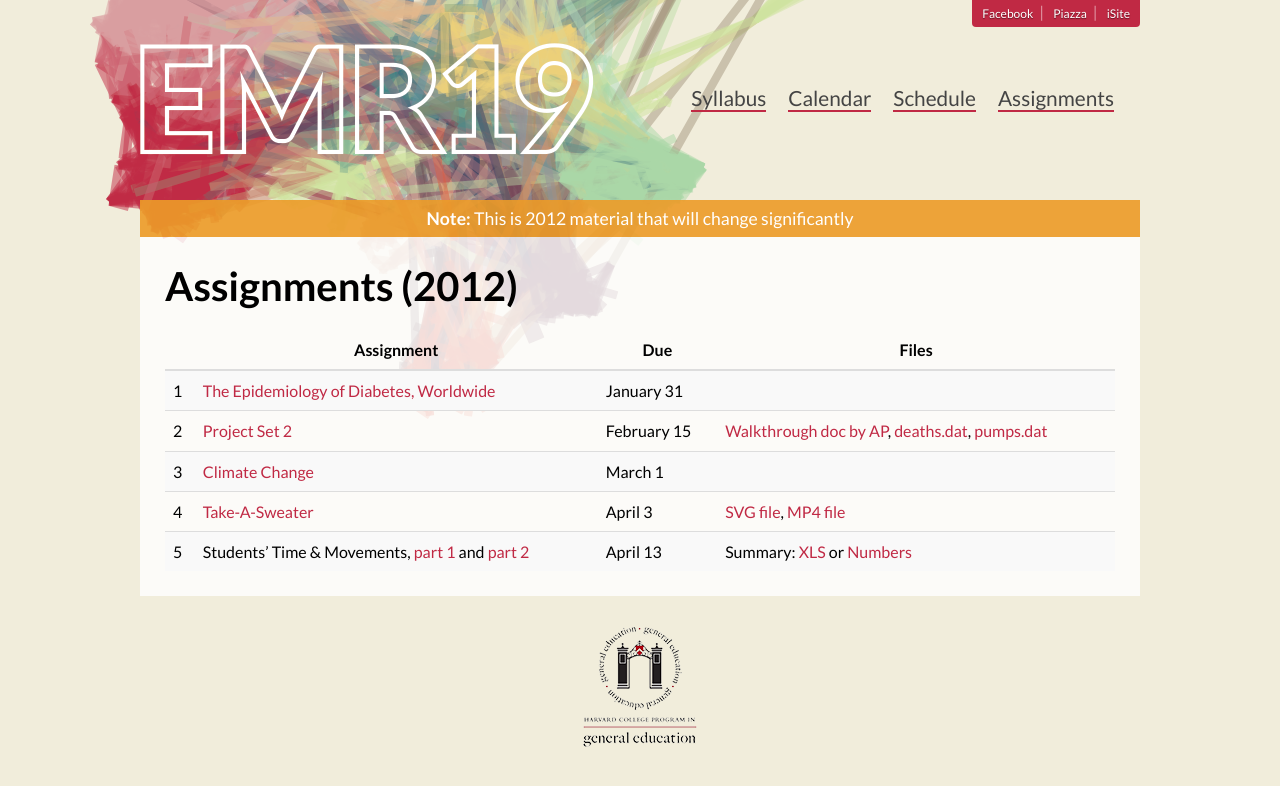
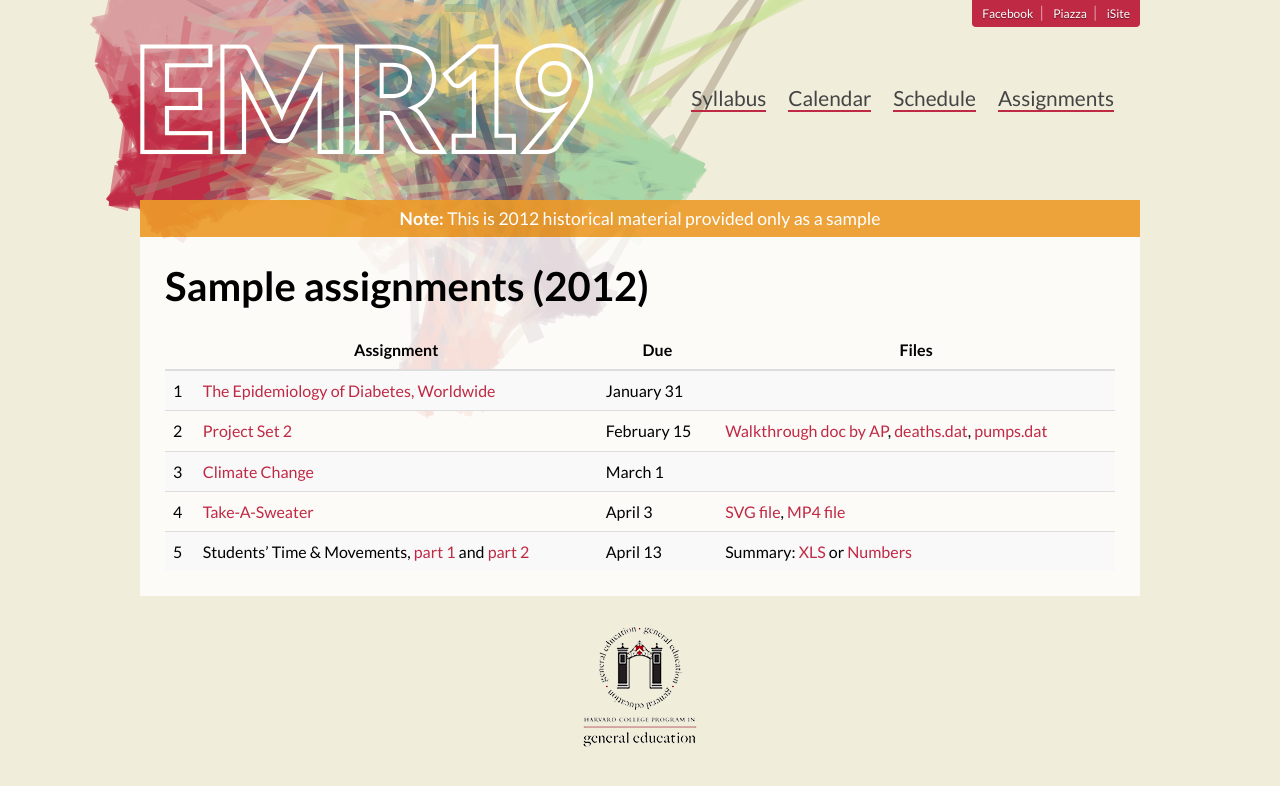
Before and after one commit to emr19/emr19.github.io, a Jekyll site: the page built from assignments/index.html, in a window 1280 px wide. Shown: the top 786 px of the page. Built offline with Jekyll 4.4.1, drawn with Linux system fonts in a browser that asks for light colours; Markdown is read by kramdown in place of the engine named in the settings.

Commit message:
Clarified sample assignments

```diff
--- a/assignments/index.html
+++ b/assignments/index.html
@@ -1,10 +1,10 @@
 ---
 layout: default
 title: Assignments
-notice: This is 2012 material that will change significantly
+notice: This is 2012 historical material provided only as a sample
 ---
 
-<h1>Assignments (2012)</h1>
+<h1>Sample assignments (2012)</h1>
 
 <table>
   <thead>
```
